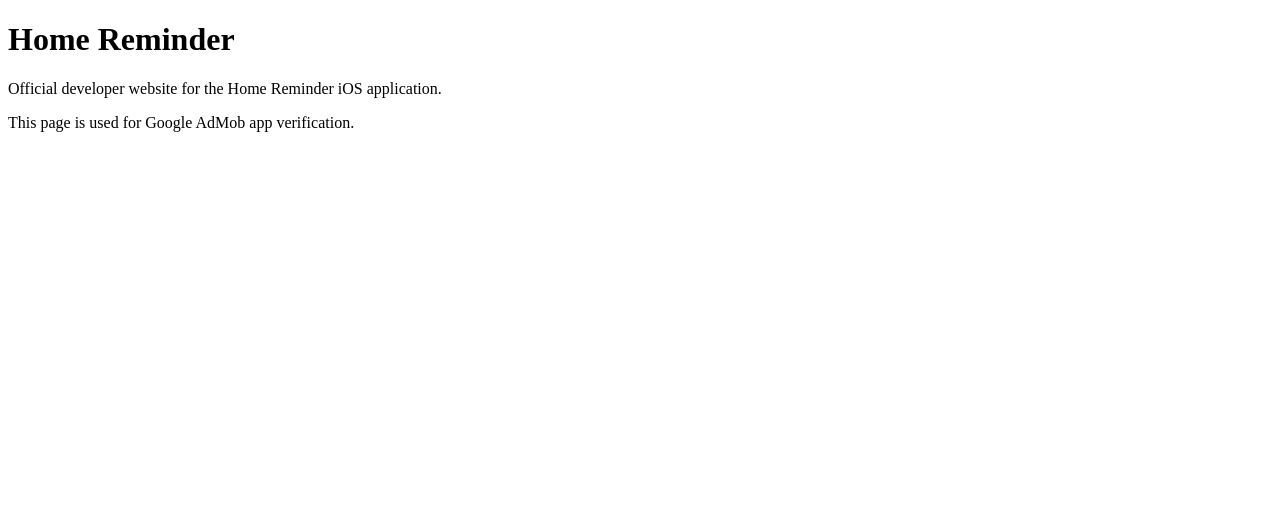
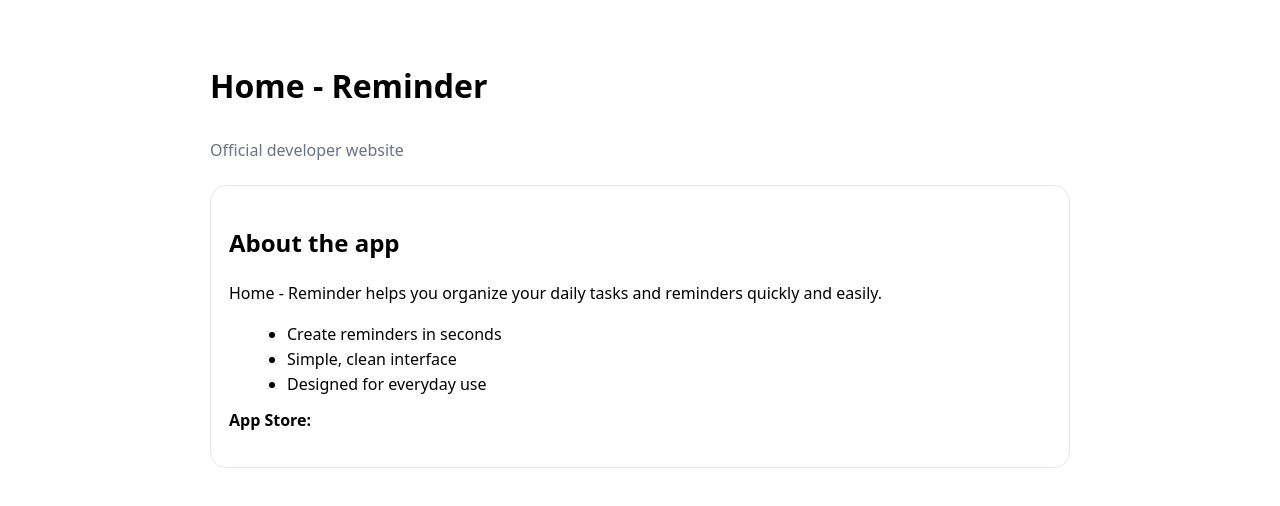
Before and after one commit to kappsinteractive-afk/kappsinteractive-afk.github.io, a plain HTML site: page index.html in a window 1280 px wide. Drawn offline with Linux system fonts and the light colour scheme.

Commit message:
Update index.html

```diff
--- a/index.html
+++ b/index.html
@@ -1,13 +1,35 @@
-<!DOCTYPE html>
+<!doctype html>
 <html lang="en">
 <head>
-  <meta charset="UTF-8" />
-  <title>Home Reminder - Developer Website</title>
-  <meta name="google-admob-verification" content="PASTE_YOUR_ADMOB_TOKEN_HERE" />
+  <meta charset="utf-8" />
+  <meta name="viewport" content="width=device-width,initial-scale=1" />
+  <title>Home - Reminder | Developer Website</title>
+  <meta name="description" content="Official developer website for the Home - Reminder iOS app." />
+  <style>
+    body{font-family:system-ui,-apple-system,Segoe UI,Roboto,Arial,sans-serif;max-width:860px;margin:40px auto;padding:0 16px;line-height:1.55}
+    header{display:flex;flex-direction:column;gap:6px;margin-bottom:22px}
+    .muted{color:#6b7280}
+    .card{border:1px solid #e5e7eb;border-radius:16px;padding:18px;margin:14px 0}
+    a{color:#2563eb;text-decoration:none} a:hover{text-decoration:underline}
+    ul{margin:10px 0 0 18px}
+    footer{margin-top:26px;font-size:14px;color:#6b7280}
+    code{background:#f3f4f6;padding:2px 6px;border-radius:6px}
+  </style>
 </head>
 <body>
-  <h1>Home Reminder</h1>
-  <p>Official developer website for the Home Reminder iOS application.</p>
-  <p>This page is used for Google AdMob app verification.</p>
-</body>
-</html>
+  <header>
+    <h1>Home - Reminder</h1>
+    <div class="muted">Official developer website</div>
+  </header>
+
+  <div class="card">
+    <h2>About the app</h2>
+    <p>Home - Reminder helps you organize your daily tasks and reminders quickly and easily.</p>
+    <ul>
+      <li>Create reminders in seconds</li>
+      <li>Simple, clean interface</li>
+      <li>Designed for everyday use</li>
+    </ul>
+    <p style="margin-top:12px;">
+      <strong>App Store:</strong>
+      <a href="PASTE_APP_STORE_LIN_
```
